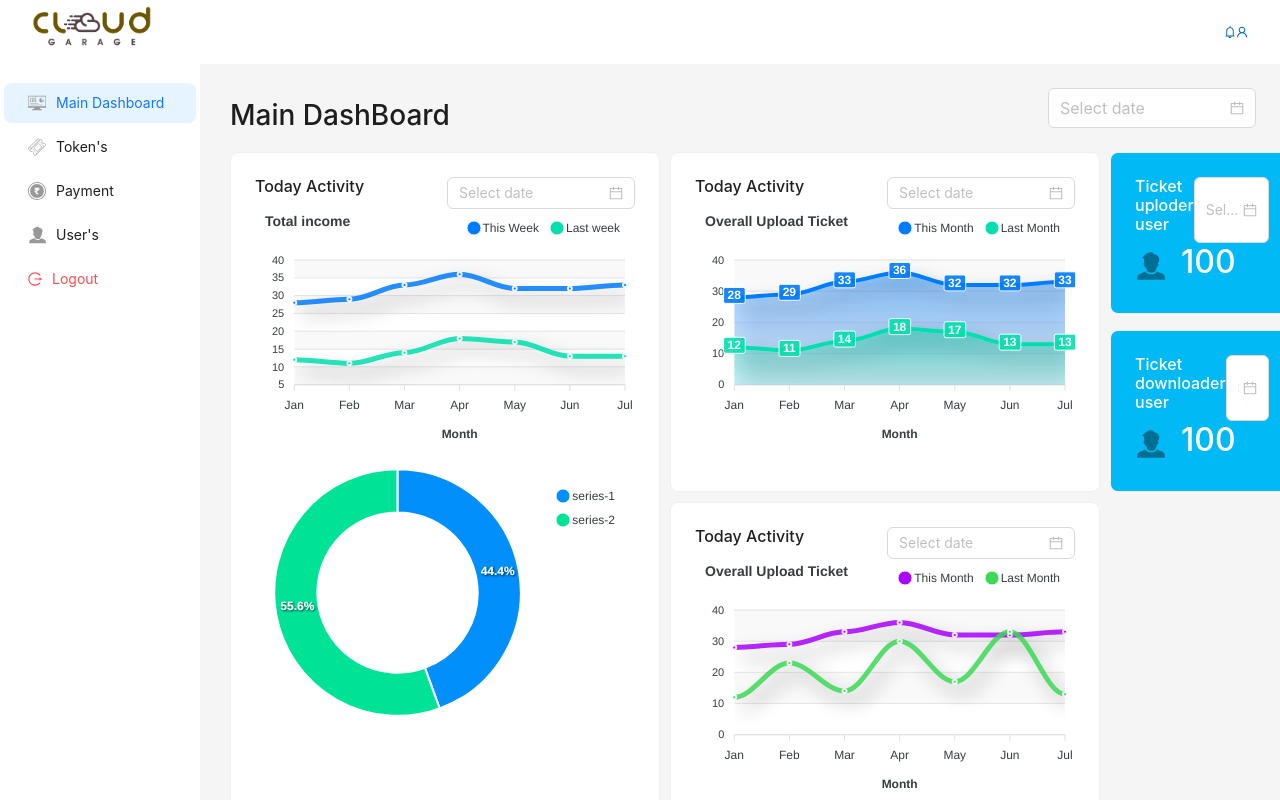
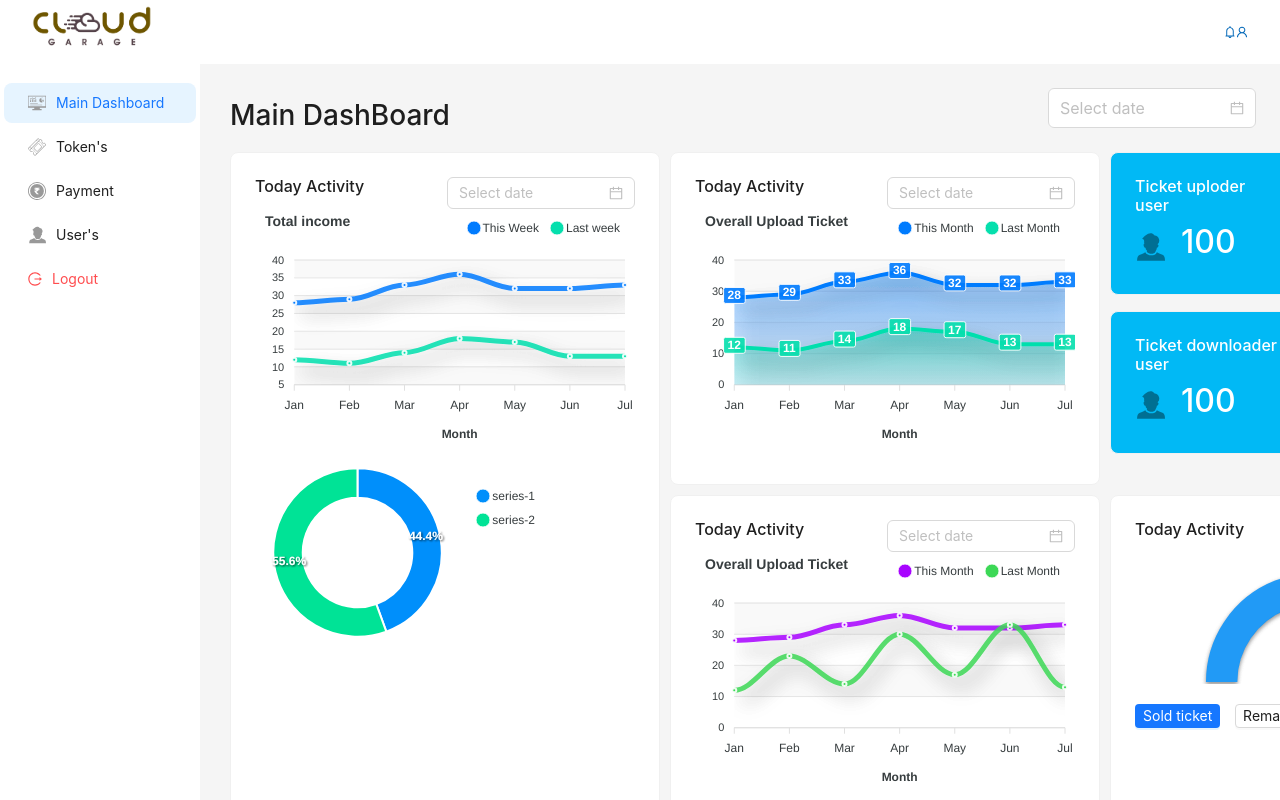
Before and after one commit to mohamedarief0/Admin-Dashboard, a React (Create React App) app: page /dashboard in a window 1280 px wide. Built offline with nearby package versions, Linux system fonts and the light colour scheme.

Commit message:
ADD an all chart and only styling is pending

```diff
--- a/src/LineChart/LineChart.js
+++ b/src/LineChart/LineChart.js
@@ -1,7 +1,7 @@
 import React from "react";
 import Chart from "react-apexcharts";
 
-export default function LineChart({data,type}) {
+export default function LineChart({data,type, width, height}) {
   const {options,series} = data
   return (
     <>
@@ -9,7 +9,9 @@ export default function LineChart({data,type}) {
         options={options}
         series={series}
         type={type}
-        style={{width:380}}
+        width={width}
+        height={height}
+        // style={{width:380}}
       />
     </>
   );
--- a/src/MainDashboard/MainDashboard.css
+++ b/src/MainDashboard/MainDashboard.css
@@ -1,7 +1,7 @@
 .card-container-bg {
   background-color: #01b9f5;
   color: white;
-  /* width: 380px; */
+  width: 380px;
   /* height: max-content; */
 }
 .main-grid-container {
--- a/src/MainDashboard/MainDashboard.js
+++ b/src/MainDashboard/MainDashboard.js
@@ -2,7 +2,7 @@ import React, { useState } from "react";
 import "./MainDashboard.css";
 //icon
 import AddUserIcon from "../Asset/group-icon.svg";
-import { Form, DatePicker, Card, Col, Row } from "antd";
+import { Button, Form, DatePicker, Card, Col, Row } from "antd";
 import LineChart from "../LineChart";
 
 function MainDashboard() {
@@ -80,6 +80,17 @@ function MainDashboard() {
   const [totalIncomeDonut, setTotalIncomeDonut] = useState({
     series: [44, 55],
     options: {
+      // plotOptions: {
+      //   pie: {
+      //     donut: {
+      //       labels: {
+      //         show: true,
+      //         name: "Total",
+      //         value: 80,
+      //       },
+      //     },
+      //   },
+      // },
       chart: {
         type: "donut",
       },
@@ -242,6 +253,65 @@ function MainDashboard() {
     },
   });
 
+  // Overall Ticket details semi Circle gauge chart
+  const [overallTicketDetails, setOverallTicketDetails] = useState({
+    series: [76],
+    options: {
+      chart: {
+        type: "radialBar",
+        offsetY: -20,
+        sparkline: {
+          enabled: true,
+        },
+      },
+      plotOptions: {
+        radialBar: {
+          startAngle: -90,
+          endAngle: 90,
+          track: {
+            background: "#e7e7e7",
+            strokeWidth: "97%",
+            margin: 5, // margin is in pixels
+            dropShadow: {
+              enabled: true,
+              top: 2,
+              left: 0,
+              color: "#999",
+              opacity: 1,
+              blur: 2,
+            },
+          },
+          dataLabels: {
+            name: {
+              show: false,
+            },
+            value: {
+              offsetY: -2,
+              fontSize: "22px",
+            },
+          },
+        },
+      },
+      grid: {
+        padding: {
+          top: -10,
+        },
+      },
+      fill: {
+        type: "line",
+        gradient: {
+          shade: "light",
+          shadeIntensity: 0.4,
+          inverseColors: false,
+          opacityFrom: 1,
+          opacityTo: 1,
+          stops: [0, 50, 53, 91],
+        },
+      },
+      labels: ["Average Results"],
+    },
+  });
+
   const config = {
     rules: [{ type: "object", required: true, message: "Please select date!" }],
   };
@@ -254,6 +324,7 @@ function MainDashboard() {
           <DatePicker size="large" />
         </Form.Item>
       </div>
+      {/*1st row*/}
       {/* Total income card chart */}
       {/* Total main grid div */}
       <div className="main-grid-container">
@@ -263,9 +334,9 @@ function MainDashboard() {
             <DatePicker />
           </div>
           <div className="">
-            <LineChart data={chartData} type="line" />
+            <LineChart data={chartData} type="line" width={380} />
           </div>
-          <LineChart data={totalIncomeDonut} type="donut" />
+          <LineChart data={totalIncomeDonut} type="donut" width={300} />
         </Card>
 
         {/* Overall upload card chart */}
@@ -275,7 +346,7 @@ function MainDashboard() {
             <DatePicker />
           </div>
           <div className="d-flex align-items-center">
-            <LineChart data={uploadTicket} type="area" />
+            <LineChart data={uploadTicket} type="area" width={380} />
           </div>
         </Card>
 
@@ -323,19 +394,48 @@ function MainDashboard() {
             <DatePicker />
           </div>
           <div className="d-flex align-items-center">
-            <LineChart data={downloadTicket} type="line" />
+            <LineChart data={downloadTicket} type="line" width={380} />
+          </div>
+        </Card>
+
+        {/* Overall Ticket details card chart */}
+        <Card className="item item-5">
+          <div className="d-flex justify-content-between">
+            <h6>Today Activity</h6>
+            <DatePicker />
+          </div>
+          <div className="d-flex align-items-center">
+            <LineChart
+              data={overallTicketDetails}
+              type="radialBar"
+              width={360}
+            />
+          </div>
+          <div className="d-flex align-items-center justify-content-between">
+            <Button size="small" type="primary">
+              Sold ticket
+            </Button>
+            <Button size="small" type="default">
+              Remaining Ticket
+            </Button>
+            <Button size="small" type="default">
+              Not sold Ticket
+            </Button>
           </div>
         </Card>
       </div>
 
+      {/*2nd row Details*/}
       {/* Overall Details container  */}
       <div>
         <div className="d-flex justify-content-between mt-5 payment-title">
           <h3 className="">Overall details</h3>
           <DatePicker />
         </div>
-        <Card className="d-flex">
-          <LineChart data={totalIncomeDonut} type="donut" />
+        <Card  className="d-flex justify-content-between ">
+          <LineChart data={totalIncomeDonut} type="donut" width={320} />
+          <LineChart data={totalIncomeDonut} type="donut" width={320} />
+          <LineChart data={totalIncomeDonut} type="donut" width={320} />
           {/* <LineChart data={totalIncomeDonut} type="donut" />
           <LineChart data={totalIncomeDonut} type="donut" /> */}
         </Card>
```
